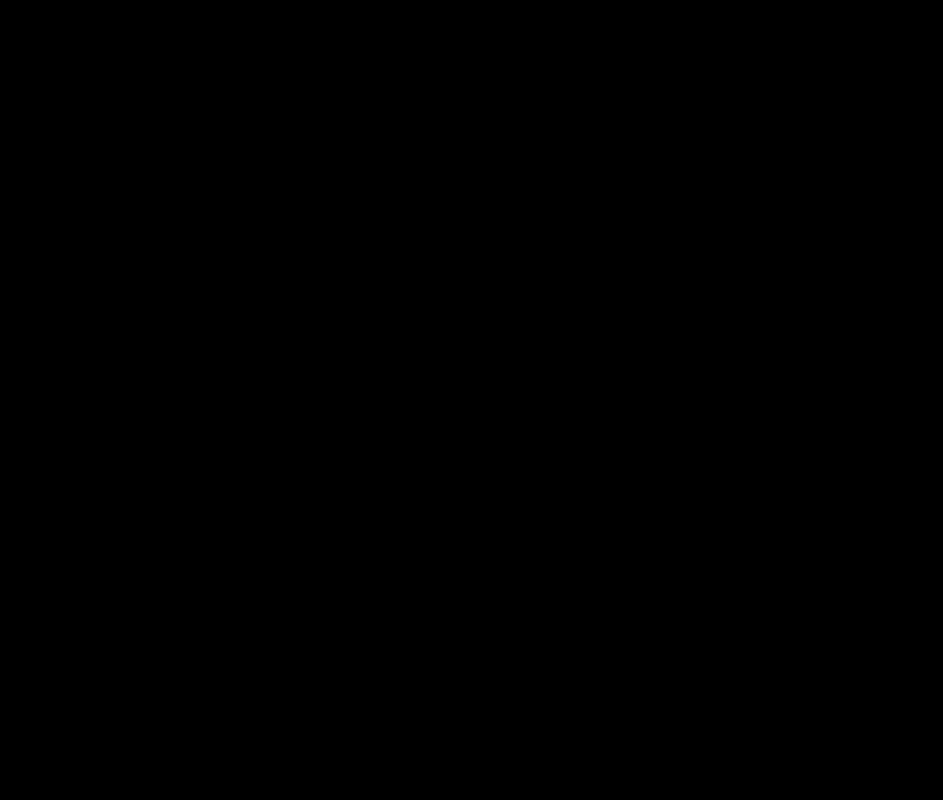
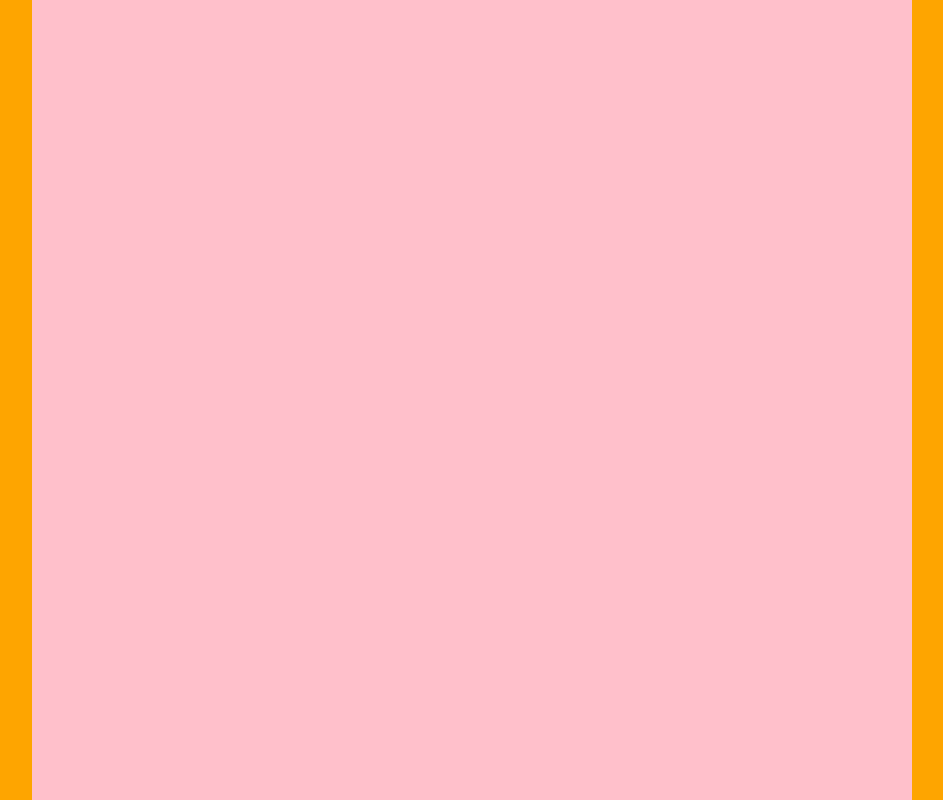
Before and after one commit to Cameronl14320/portal, a Next.js app in the folder portal-client/: page /landing in a window 1280 px wide. Shown: the whole page, without its empty margins (168-1111 px from the left). Built offline with nearby package versions, Linux system fonts and the light colour scheme.

Commit message:
responsive design

```diff
--- a/portal-client/pages/landing.tsx
+++ b/portal-client/pages/landing.tsx
@@ -3,7 +3,9 @@
 function Landing(props: any) {
     return (
         <div className={ style.container }>
-            Landing page
+            <div className='l-container'>
+
+            </div>
         </div>
     )
 }
--- a/portal-client/styles/globals.scss
+++ b/portal-client/styles/globals.scss
@@ -1,3 +1,5 @@
+@import './styles.module.scss';
+
 html,
 body {
   padding: 0;
@@ -14,3 +16,27 @@
 * {
   box-sizing: border-box;
 }
+
+.l-container {
+  width: 100%;
+
+  @include breakpoint($sd-min) {
+    margin: 0 50px;
+    background-color: red;
+  }
+
+  @include breakpoint($md-min) {
+    margin: 0 100px;
+    background-color: blue;
+  }
+
+  @include breakpoint($lg-min) {
+    margin: 0 200px;
+    background-color: pink;
+  }
+
+  @include breakpoint($xl-min) {
+    margin: 0 400px;
+    background-color: violet;
+  }
+}
--- a/portal-client/styles/styles.module.scss
+++ b/portal-client/styles/styles.module.scss
@@ -23,14 +23,14 @@
 $box-shadow-standard: 0 0 1px 1px $shadow-dark;
 
 $sm-min: 0px;
-$sm-max: 479px;
-$sd-min: 480px;
+$sm-max: 419px;
+$sd-min: 420px;
 $sd-max: 719px;
 $md-min: 720px;
 $md-max: 1023px;
 $lg-min: 1024px;
-$lg-max: 1279px;
-$xl-min: 1280px;
+$lg-max: 1399px;
+$xl-min: 1440px;
 
 @mixin breakpoint($point) {
   @if $point == $xl-min {
@@ -49,13 +49,3 @@
     @media (max-width: $sm-max) { min-width: $sm-min; @content ; }
   }
 }
-
-:export {
-  shadowBase: $shadow-base;
-  shadowDark: $shadow-dark;
-  shadowLight: $shadow-light;
-
-  starlightBase: $starlight-base;
-  starlightDark: $starlight-dark;
-  starlightLight: $starlight-light;
-}
```
